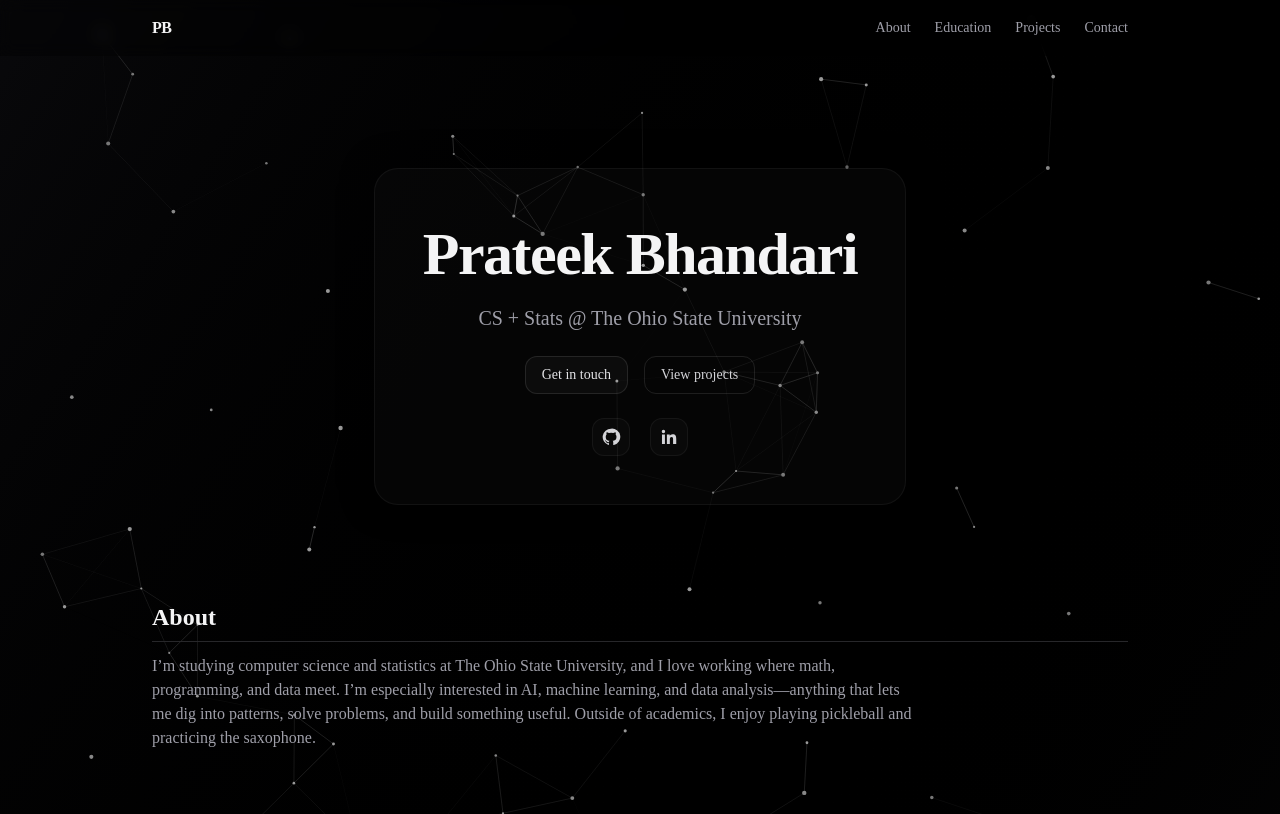
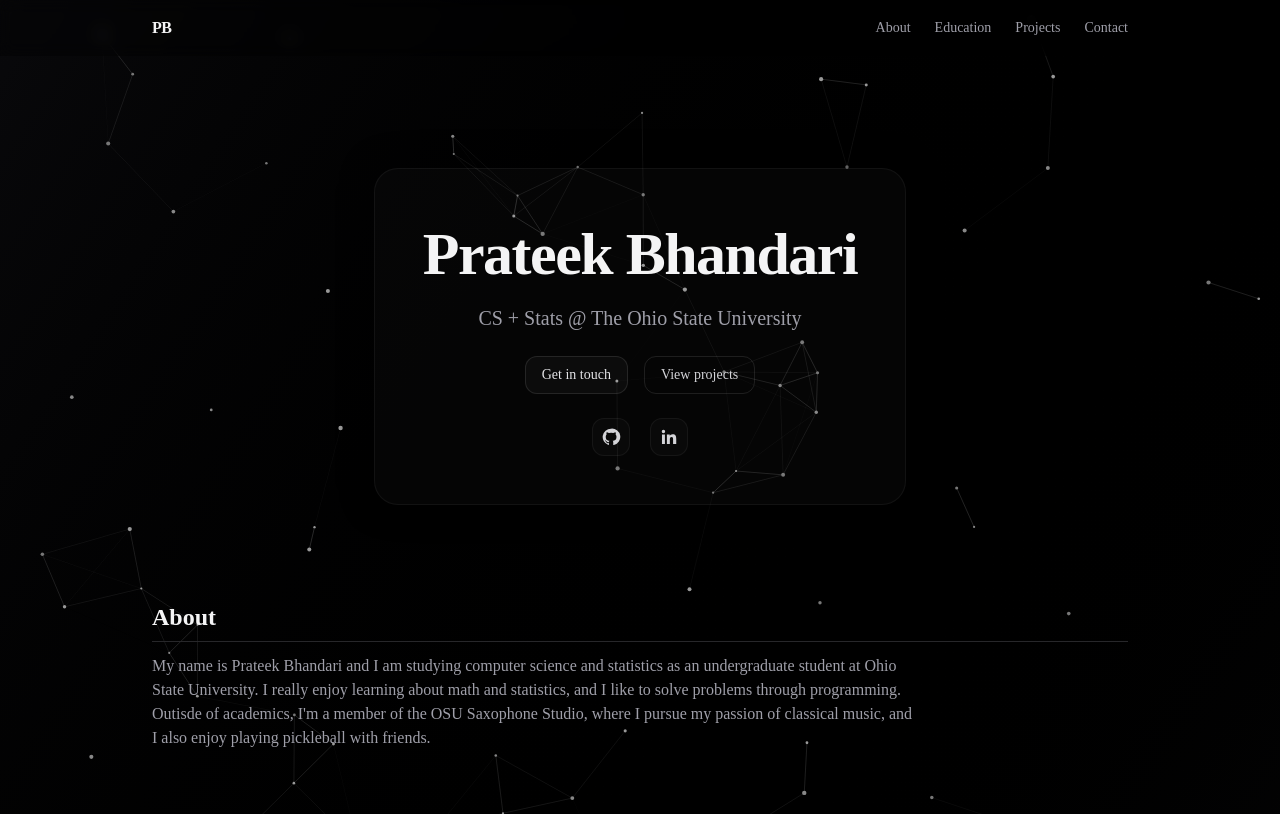
Before and after one commit to lilpb01/portfolio, a Next.js app: page / in a window 1280 px wide. Shown: the top 814 px of the page. Built offline with nearby package versions, Linux system fonts and the light colour scheme.

Commit message:
updated about paragraph

```diff
--- a/pages/index.tsx
+++ b/pages/index.tsx
@@ -116,9 +116,10 @@ export default function Home() {
             <h2 className="text-xl font-semibold text-zinc-100 md:text-2xl">About</h2>
             <RevealLine />
             <p className="mt-3 max-w-3xl text-zinc-400">
-              I’m studying computer science and statistics at The Ohio State University, and I love working where math, programming, and data meet.
-              I’m especially interested in AI, machine learning, and data analysis—anything that lets me dig into patterns, solve problems, and build something useful.
-              Outside of academics, I enjoy playing pickleball and practicing the saxophone.
+              My name is Prateek Bhandari and I am studying computer science and statistics as an undergraduate student at Ohio
+              State University. I really enjoy learning about math and statistics, and I like to solve problems through programming.
+              Outisde of academics, I'm a member of the OSU Saxophone Studio, where I pursue my passion of classical music, and I also
+              enjoy playing pickleball with friends.
             </p>
           </FadeInSection>
         </section>
```
